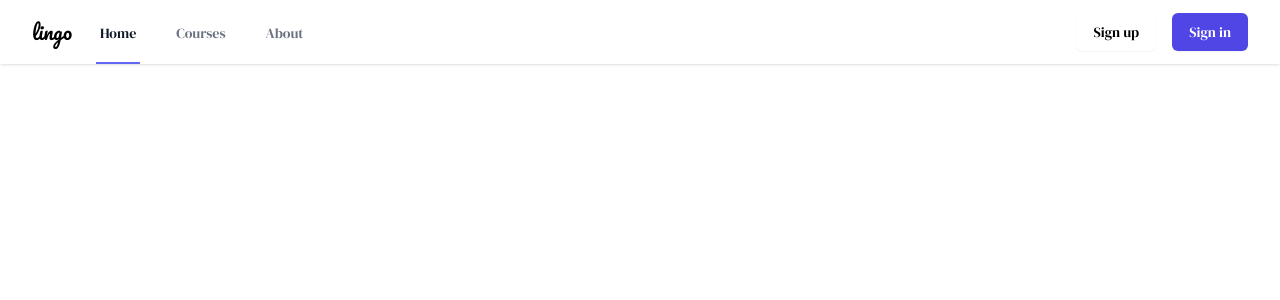
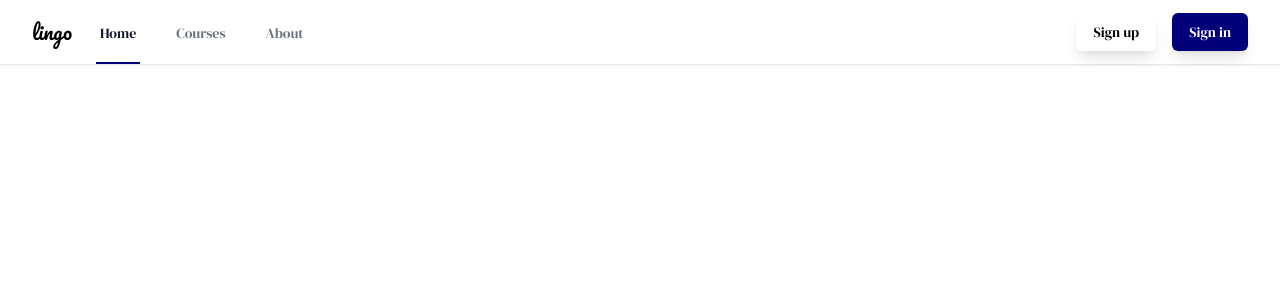
Before and after one commit to irriz-jayy/lingo, a React (Create React App) app: page / in a window 1280 px wide. Shown: the top 300 px of the page. Built offline with nearby package versions, Linux system fonts and the light colour scheme.

Commit message:
completed navbar styling

```diff
--- a/src/components/Navbar.jsx
+++ b/src/components/Navbar.jsx
@@ -32,7 +32,7 @@ export default function Example() {
                   {/* Current: "border-indigo-500 text-gray-900", Default: "border-transparent text-gray-500 hover:border-gray-300 hover:text-gray-700" */}
                   <a
                     href="#"
-                    className="inline-flex items-center border-b-2 border-indigo-500 px-1 pt-1 text-sm font-medium font-heading text-gray-900"
+                    className="inline-flex items-center border-b-2 border-button px-1 pt-1 text-sm font-medium font-heading text-gray-900"
                   >
                     Home
                   </a>
@@ -54,7 +54,7 @@ export default function Example() {
                 <div className="flex-shrink-0">
                   <button
                     type="button"
-                    className="relative font-heading inline-flex items-center rounded-md border border-transparent  px-4 py-2 text-sm font-medium text-black shadow-sm hover:bg-indigo-700 focus:outline-none focus:ring-2 focus:ring-indigo-500 focus:ring-offset-2"
+                    className="relative font-heading  inline-flex items-center rounded-md border border-transparent  px-4 py-2 text-sm font-medium text-black shadow-lg hover:text-white hover:bg-button2 focus:outline-none focus:ring-2 focus:ring-indigo-500 focus:ring-offset-2"
                   >
                     <span>Sign up</span>
                   </button>
@@ -62,7 +62,7 @@ export default function Example() {
                 <div className="flex-shrink-0 ml-4">
                   <button
                     type="button"
-                    className="relative font-heading inline-flex items-center rounded-md border border-transparent bg-indigo-600 px-4 py-2 text-sm font-medium text-white shadow-sm hover:bg-indigo-700 focus:outline-none focus:ring-2 focus:ring-indigo-500 focus:ring-offset-2"
+                    className="relative font-heading bg-button inline-flex items-center rounded-md border border-transparent  px-4 py-2 text-sm font-medium text-white shadow-lg hover:bg-button2  focus:outline-none focus:ring-2 focus:ring-indigo-500 focus:ring-offset-2"
                   >
                     <span>Sign in</span>
                   </button>
@@ -77,7 +77,7 @@ export default function Example() {
               <Disclosure.Button
                 as="a"
                 href="#"
-                className="block border-l-4  font-heading border-indigo-500 bg-indigo-50 py-2 pl-3 pr-4 text-base font-medium text-indigo-700 sm:pl-5 sm:pr-6"
+                className="block border-l-4  font-heading border-button bg-button2 py-2 pl-3 pr-4 text-base font-medium text-white sm:pl-5 sm:pr-6"
               >
                 Home
               </Disclosure.Button>
--- a/tailwind.config.js
+++ b/tailwind.config.js
@@ -10,7 +10,8 @@ module.exports = {
       },
       colors: {
         main: "#4E211F",
-        button: "#914F3B",
+        button: "#020079", //deep blue
+        button2: "#0006b1", //hover blue
         text1: "#D58D57",
         text2: "#000000",
       },
```
